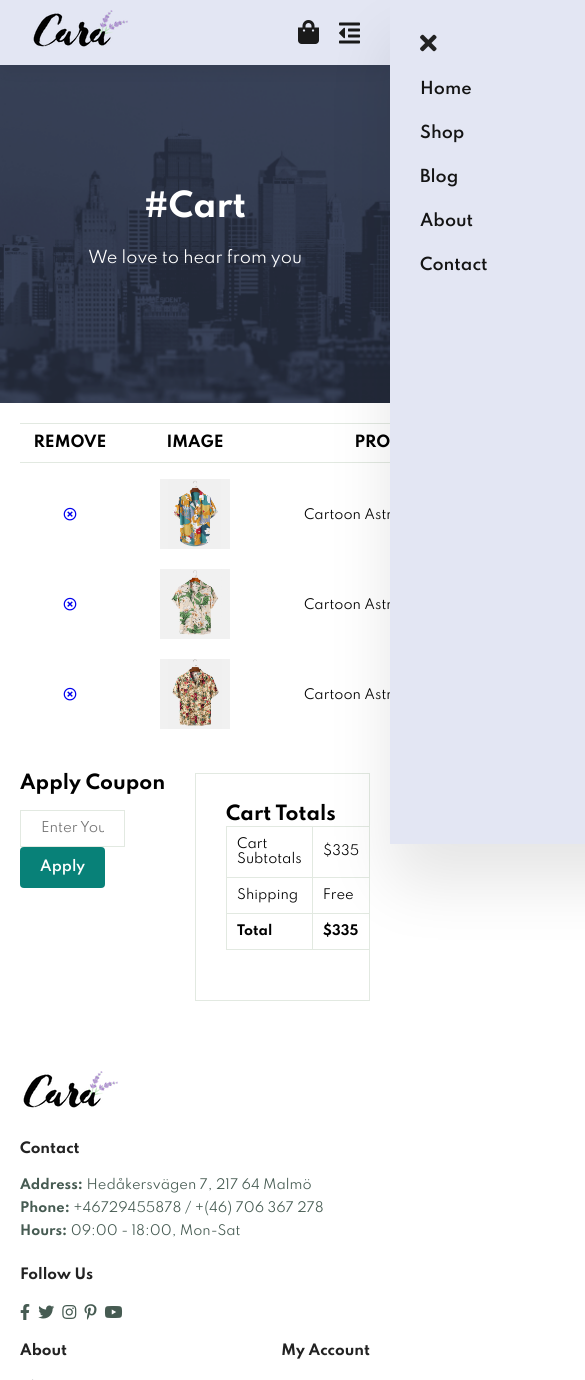
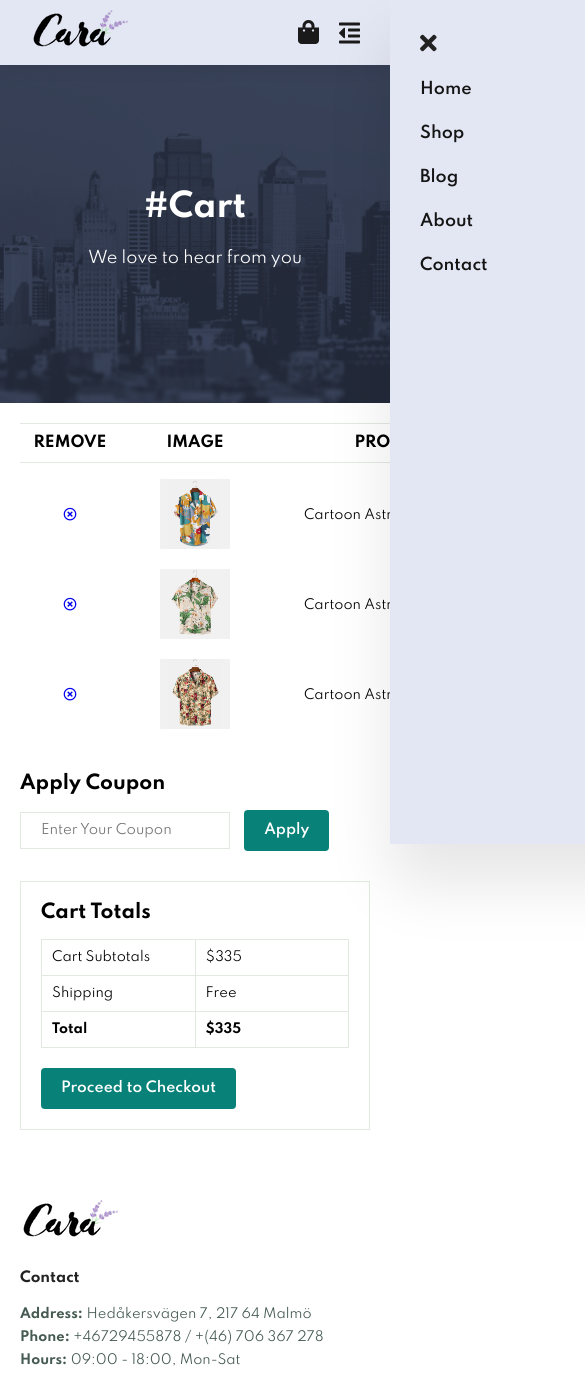
Before and after one commit to Michaelojok11/sell_it_off_Uganda, a plain HTML site: page sell-it-off-Uganda/cart.html in a window 390 px wide. Shown: the top 1380 px of the page, 585 px wide, since content can reach past the window. Drawn offline with Linux system fonts and the light colour scheme.

Commit message:
update git

```diff
--- a/sell-it-off-Uganda/cart.html
+++ b/sell-it-off-Uganda/cart.html
@@ -130,8 +130,9 @@
                     <td> <strong> Total </strong></td>
                     <td><strong>$335</strong></td>
                 </tr>
+            </table>
+            <button class="normal"> Proceed to Checkout </button>
 
-            </table>
 
         </div>
      </section>
--- a/sell-it-off-Uganda/style.css
+++ b/sell-it-off-Uganda/style.css
@@ -878,6 +878,10 @@ footer .copyright{
 }
 
 /* cart page */
+#cart{
+  overflow-x: auto;
+}
+
 #cart table {
   width: 100%;
   border-collapse: collapse;
@@ -950,7 +954,8 @@ footer .copyright{
 }
 
 
-#coupon h3 {
+#coupon h3,
+#subtotal h3 {
   padding-bottom: 15px;
 
 }
@@ -963,7 +968,8 @@ footer .copyright{
   border: 1px solid #e2e9e1;
 }
 
-#coupon button {
+#coupon button,
+#subtotal button {
   background-color: #088178;
   padding: 12px 20px;
   color: white;
@@ -1268,4 +1274,17 @@ footer .copyright {
 }
 /* End of contact page */
 
+/* cart page */
+#cart-add {
+  flex-direction: column;
 }
+#coupon {
+  width: 100%;
+}
+
+#subtotal {
+  width: 100%;
+  padding: 20px;
+}
+
+}
```
